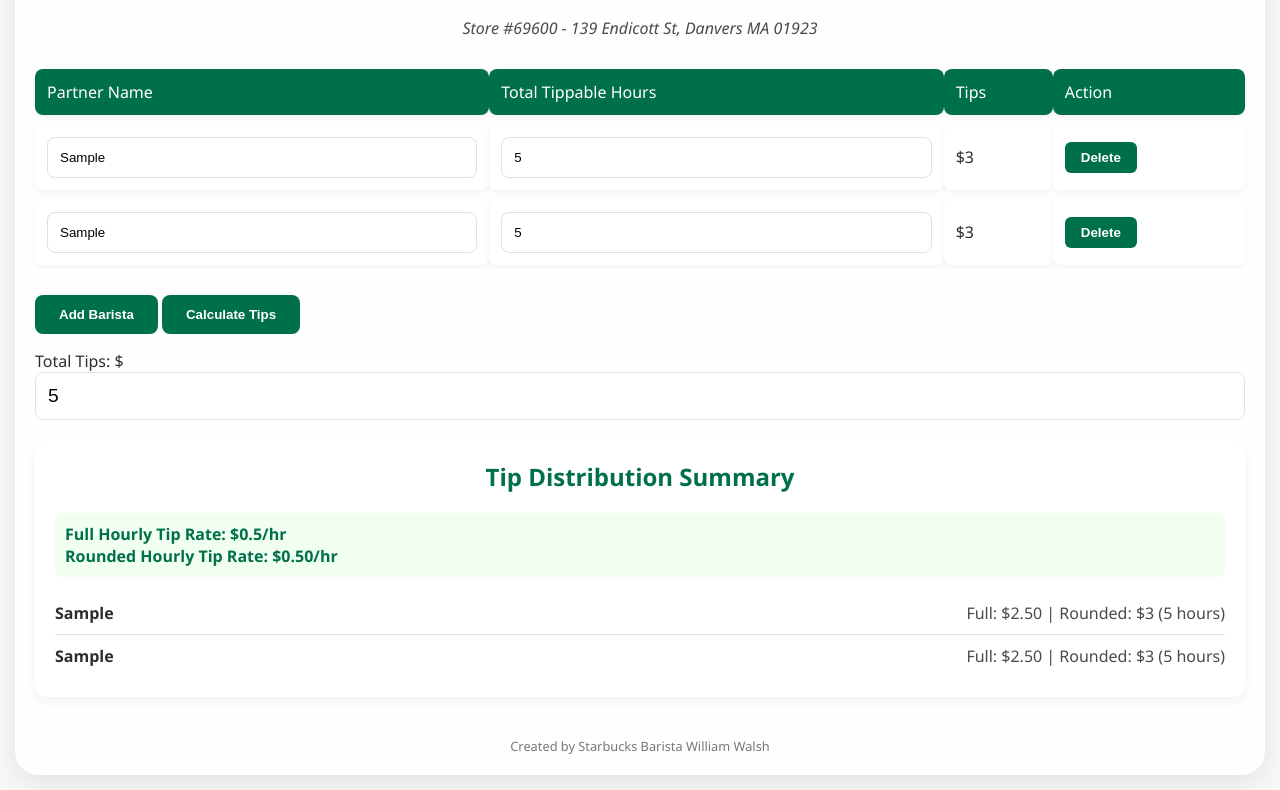
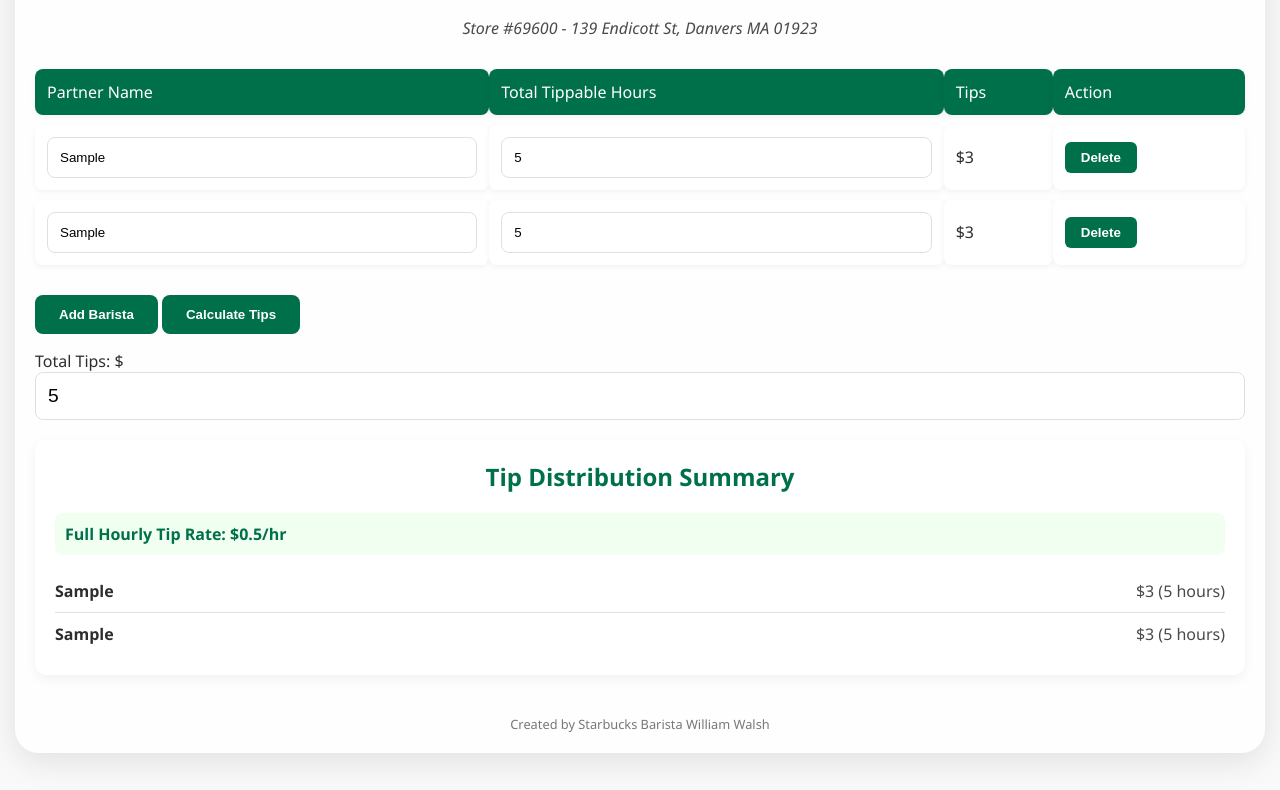
Before and after one commit to SBUXPartners/SBUXPartners.github.io, a plain HTML site: page index.html in a window 1280 px wide. Both pictures are taken after typing "Sample", "5", "Sample", "5", "5" into the empty fields and a click on the button "Calculate Tips". Shown: the part 157-947 px from the top of the page. After the commit the page ends 925 px from the top, so only its background shows below. Drawn offline with Linux system fonts and the light colour scheme.

Commit message:
Update index.html

```diff
--- a/index.html
+++ b/index.html
@@ -362,28 +362,25 @@
             // Calculate the full hourly tip rate with up to 5 decimal places
             const fullHourlyTipRate = totalHours > 0 ? (totalTips / totalHours).toFixed(5).replace(/\.?0+$/, '') : '0';
 
-            // Calculate the truncated hourly tip rate (for actual calculations)
-            const truncatedHourlyTipRate = totalHours > 0 ? Math.floor((totalTips / totalHours) * 100) / 100 : 0;
+            // Remove the truncatedHourlyTipRate calculation
 
             let summaryHTML = `<h2>Tip Distribution Summary</h2>`;
             summaryHTML += `<div class="hourly-rate">
                 Full Hourly Tip Rate: $${fullHourlyTipRate}/hr
-                <br>
-                Rounded Hourly Tip Rate: $${truncatedHourlyTipRate.toFixed(2)}/hr
             </div>`;
 
             for (let row of rows) {
                 const name = row.cells[0].getElementsByTagName('input')[0].value || "Unnamed";
                 const hours = parseFloat(row.cells[1].getElementsByTagName('input')[0].value) || 0;
                 const fullTipShare = (hours * parseFloat(fullHourlyTipRate)).toFixed(2);
-                const truncatedTipShare = Math.round(hours * truncatedHourlyTipRate);
+                const truncatedTipShare = Math.round(hours * parseFloat(fullHourlyTipRate));
 
                 row.cells[2].textContent = `$${truncatedTipShare}`;
                 summaryHTML += `
                     <div class="summary-item">
                         <span class="summary-name">${name}</span>
                         <span class="summary-details">
-                            Full: $${fullTipShare} | Rounded: $${truncatedTipShare} (${hours} hours)
+                            $${truncatedTipShare} (${hours} hours)
                         </span>
                     </div>`;
             }
```
